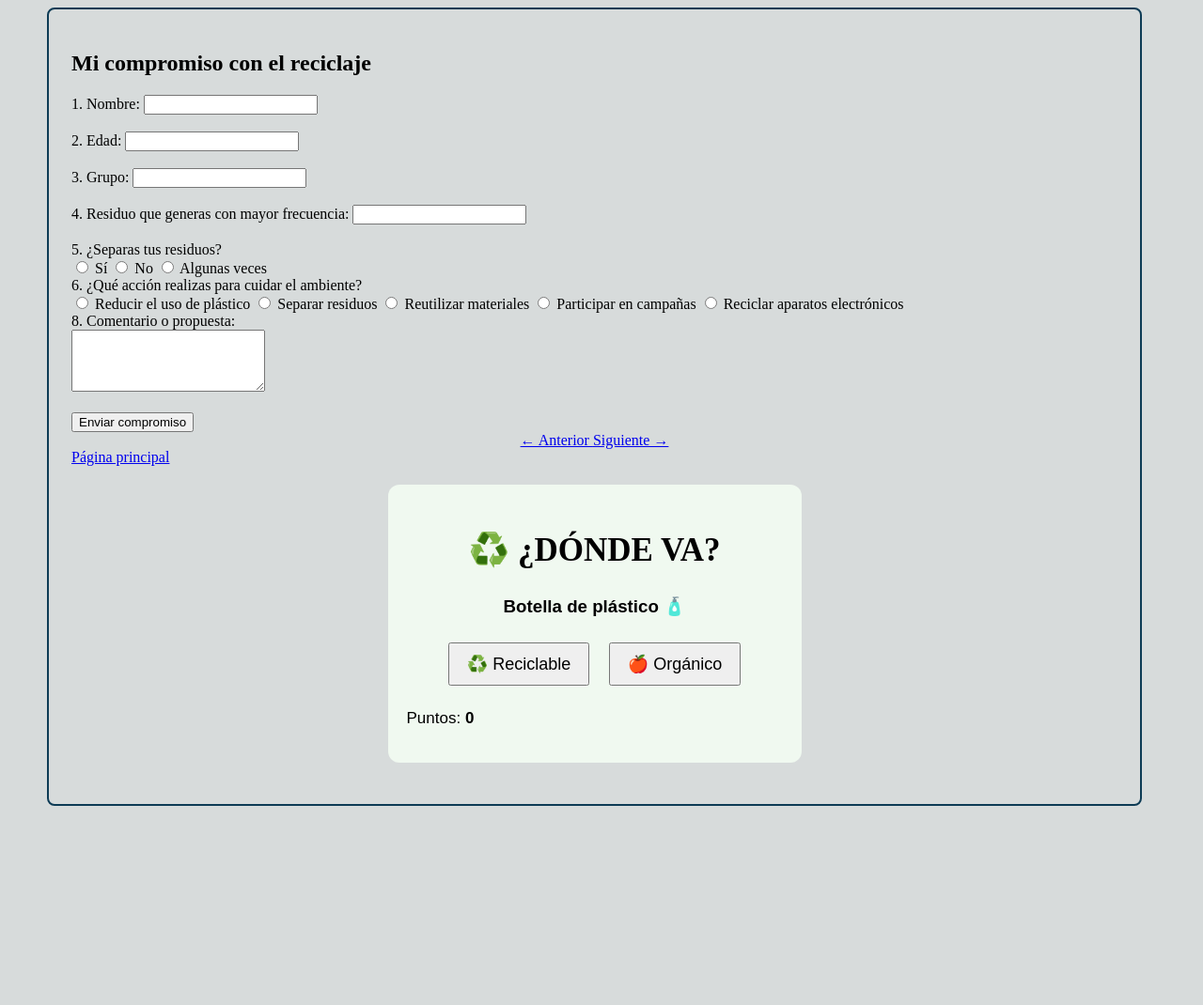
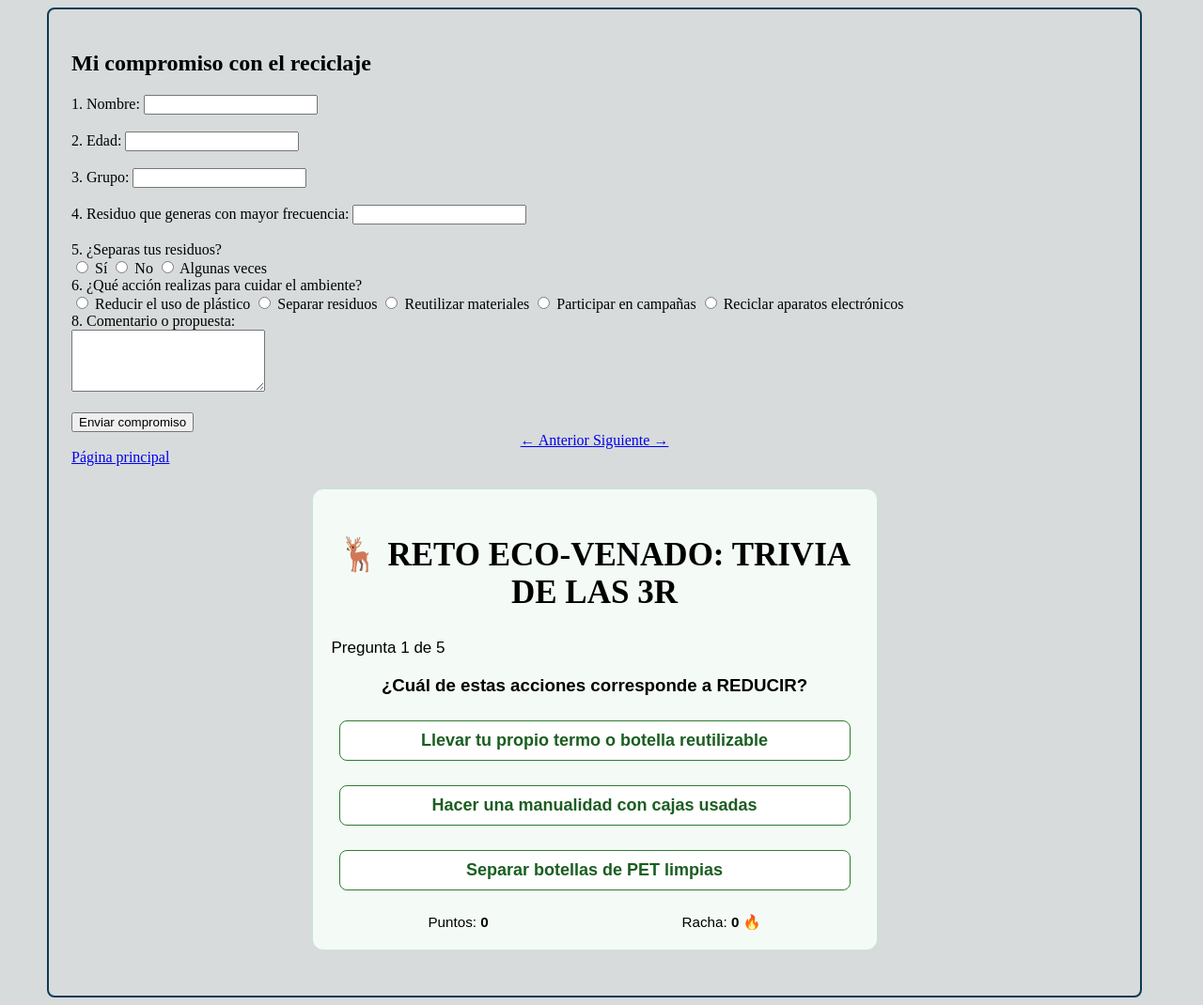
Before and after one commit to Emy801/PAEC-Ferrer-Violeta, a plain HTML site: page formulario.html in a window 1280 px wide. Shown: the whole page at 94% size. Before the commit the page ends 866 px from the top, so only its background shows below. Drawn offline with Linux system fonts and the light colour scheme.

Commit message:
Add trivia game to recycling commitment form
Added a trivia game section to the recycling commitment form, enhancing user engagement with questions about recycling practices.

```diff
--- a/formulario.html
+++ b/formulario.html
@@ -5,6 +5,55 @@
     <meta name="viewport" content="width=device-width, initial-scale=1.0">
     <title>Mi compromiso con el reciclaje - Formulario</title>
     <link rel="stylesheet" href="r.css">
+    <style>
+        .juego-reciclaje {
+            max-width: 560px;
+            margin: 24px auto;
+            padding: 20px;
+            border-radius: 12px;
+            background: #f4fbf6;
+            border: 1px solid #c6e6d0;
+            text-align: center;
+        }
+        .juego-opciones {
+            display: flex;
+            flex-direction: column;
+            gap: 10px;
+            margin: 14px 0;
+        }
+        .juego-opciones button {
+            padding: 10px 14px;
+            border-radius: 8px;
+            border: 1px solid #2e7d32;
+            background: #ffffff;
+            color: #1b5e20;
+            font-weight: 600;
+            cursor: pointer;
+            transition: background 0.2s;
+        }
+        .juego-opciones button:hover:not(:disabled) {
+            background: #e8f5e9;
+        }
+        .juego-opciones button:disabled {
+            opacity: 0.65;
+            cursor: default;
+        }
+        .juego-stats {
+            display: flex;
+            justify-content: space-around;
+            margin-top: 12px;
+            font-size: 0.95rem;
+        }
+        .btn-reiniciar {
+            margin-top: 12px;
+            padding: 8px 16px;
+            border-radius: 8px;
+            border: none;
+            background: #2e7d32;
+            color: #fff;
+            cursor: pointer;
+        }
+    </style>
 </head>
 <body>
       <section class="form-container">
@@ -13,7 +62,7 @@
         <form action="https://formsubmit.co/lilithtere@gmail.com" method="POST">
 
           <input type="hidden" name="_captcha" value="false">
-          <input type="hidden" name="_next" value="https://emy801.github.io/PAEC-Ferrer-Viol|eta/gracias.html">
+          <input type="hidden" name="_next" value="https://emy801.github.io/PAEC-Ferrer-Violeta/gracias.html">
           <input type="hidden" name="_subject" value="¡Nuevo compromiso Eco-Venado recibido!">
 
           <label for="nombre">1. Nombre:</label>
@@ -52,44 +101,156 @@
       </section>
 
     <div class="cente">
-    <a href="el_resiclaje_en_nuestara_comunidad.html"> ← Anterior  </a>   <a href="referencias_APA.html">Siguiente → </a>
+      <a href="el_resiclaje_en_nuestara_comunidad.html"> ← Anterior  </a>
+      <a href="referencias_APA.html">Siguiente → </a>
     </div>
     <a href="index.html">Página principal</a><br>
 
     <div class="juego-reciclaje">
-        <h2>♻️ ¿Dónde va?</h2>
-        <h3 id="objeto">Botella de plástico 🧴</h3>
-        <button onclick="revisar('reciclable')">♻️ Reciclable</button>
-        <button onclick="revisar('organico')">🍎 Orgánico</button>
-        <p id="mensaje"></p>
-        <p>Puntos: <strong id="puntos">0</strong></p>
+      <h2>🦌 Reto Eco-Venado: Trivia de las 3R</h2>
+      <p id="progreso">Pregunta 1 de 5</p>
+      <h3 id="pregunta">Cargando pregunta...</h3>
+      <div class="juego-opciones" id="opciones"></div>
+      <p id="retroalimentacion"></p>
+      <div class="juego-stats">
+        <span>Puntos: <strong id="puntos">0</strong></span>
+        <span>Racha: <strong id="racha">0</strong> 🔥</span>
       </div>
+      <button id="btn-reiniciar" class="btn-reiniciar" style="display: none;" onclick="reiniciarJuego()">
+        Jugar de nuevo
+      </button>
+    </div>
+
     <script>
-        const items = [
-          { nombre: "Botella de plástico 🧴", tipo: "reciclable" },
-          { nombre: "Cáscara de plátano 🍌", tipo: "organico" },
-          { nombre: "Caja de cartón 📦", tipo: "reciclable" },
-          { nombre: "Manzana mordida 🍎", tipo: "organico" },
-          { nombre: "Lata de refresco 🥫", tipo: "reciclable" },
-          { nombre: "bolsas de papel 🛍️", tipo: "reciclable" },
-          { nombre: "botellas de vidrio 🍾", tipo: "reciclable" }
+      const preguntas = [
+        {
+          texto: "¿Cuál de estas acciones corresponde a REDUCIR?",
+          opciones: [
+            "Llevar tu propio termo o botella reutilizable",
+            "Hacer una manualidad con cajas usadas",
+            "Separar botellas de PET limpias"
+          ],
+          correcta: 0,
+          explicacion: "Reducir significa generar menos residuos desde el inicio, como evitar botellas desechables."
+        },
+        {
+          texto: "¿Qué es lo ideal antes de llevar un envase de plástico o lata a reciclar?",
+          opciones: [
+            "Mezclarlo con restos de comida",
+            "Enjuagarlo y escurrirlo para evitar contaminación",
+            "Quemarlo para que ocupe menos espacio"
+          ],
+          correcta: 1,
+          explicacion: "Los residuos limpios y secos tienen mayor posibilidad de aprovecharse en el reciclaje."
+        },
+        {
+          texto: "Convertir un frasco de vidrio en un lapicero o maceta es un ejemplo de:",
+          opciones: [
+            "Residuo peligroso",
+            "Reutilizar",
+            "Compostaje"
+          ],
+          correcta: 1,
+          explicacion: "Reutilizar es darle un nuevo uso a un objeto antes de desecharlo."
+        },
+        {
+          texto: "¿Dónde deben depositarse pilas usadas o aparatos electrónicos?",
+          opciones: [
+            "En el bote de residuos orgánicos",
+            "En puntos de acopio o manejo especial",
+            "En el suelo de las áreas verdes"
+          ],
+          correcta: 1,
+          explicacion: "Contienen sustancias que pueden contaminar el suelo y el agua si no se manejan adecuadamente."
+        },
+        {
+          texto: "¿Por qué ayudan las áreas verdes y la reforestación en el plantel?",
+          opciones: [
+            "Aumentan la basura sólida",
+            "Mejoran el microclima, dan sombra y embellecen el entorno",
+            "Sustituyen la separación de residuos"
+          ],
+          correcta: 1,
+          explicacion: "Las áreas verdes fortalecen el entorno escolar y complementan el manejo de residuos."
+        }
       ];
 
-        let actual = 0;
+      let indice = 0;
       let puntos = 0;
+      let racha = 0;
+      let bloqueado = false;
 
-        function revisar(eleccion) {
-          if (eleccion === items[actual].tipo) {
-            puntos++;
-            document.getElementById("mensaje").innerText = "¡Correcto! ✅";
+      function cargarPregunta() {
+        bloqueado = false;
+        const actual = preguntas[indice];
+        document.getElementById("progreso").innerText = `Pregunta ${indice + 1} de ${preguntas.length}`;
+        document.getElementById("pregunta").innerText = actual.texto;
+        document.getElementById("retroalimentacion").innerText = "";
+
+        const contenedorOpciones = document.getElementById("opciones");
+        contenedorOpciones.innerHTML = "";
+
+        actual.opciones.forEach((opcion, i) => {
+          const btn = document.createElement("button");
+          btn.type = "button";
+          btn.innerText = opcion;
+          btn.onclick = () => responder(i);
+          contenedorOpciones.appendChild(btn);
+        });
+      }
+
+      function responder(seleccion) {
+        if (bloqueado) return;
+        bloqueado = true;
+
+        const actual = preguntas[indice];
+        const botones = document.querySelectorAll("#opciones button");
+        botones.forEach(b => (b.disabled = true));
+
+        if (seleccion === actual.correcta) {
+          puntos += 10;
+          racha += 1;
+          document.getElementById("retroalimentacion").innerText = `✅ ¡Muy bien! ${actual.explicacion}`;
         } else {
-            document.getElementById("mensaje").innerText = "¡Ups! Era " + items[actual].tipo + " ❌";
+          racha = 0;
+          document.getElementById("retroalimentacion").innerText = `❌ No exactamente. ${actual.explicacion}`;
         }
 
         document.getElementById("puntos").innerText = puntos;
-          actual = (actual + 1) % items.length;
-          document.getElementById("objeto").innerText = items[actual].nombre;
+        document.getElementById("racha").innerText = racha;
+
+        indice++;
+        setTimeout(() => {
+          if (indice < preguntas.length) {
+            cargarPregunta();
+          } else {
+            mostrarFinal();
           }
+        }, 1800);
+      }
+
+      function mostrarFinal() {
+        document.getElementById("progreso").innerText = "¡Ronda completada!";
+        document.getElementById("pregunta").innerText = `Obtuviste ${puntos} de ${preguntas.length * 10} puntos.`;
+        document.getElementById("opciones").innerHTML = "";
+        document.getElementById("retroalimentacion").innerText =
+          puntos >= 40
+            ? "🌿 ¡Excelente compromiso Eco-Venado! Ya puedes enviar tu formulario arriba."
+            : "💚 ¡Buen intento! Puedes volver a intentarlo o dejar tu compromiso en el formulario.";
+        document.getElementById("btn-reiniciar").style.display = "inline-block";
+      }
+
+      function reiniciarJuego() {
+        indice = 0;
+        puntos = 0;
+        racha = 0;
+        document.getElementById("puntos").innerText = 0;
+        document.getElementById("racha").innerText = 0;
+        document.getElementById("btn-reiniciar").style.display = "none";
+        cargarPregunta();
+      }
+
+      cargarPregunta();
     </script>
 </body>
 </html>
```
Lines whose indentation alone changed are shown as unchanged.
